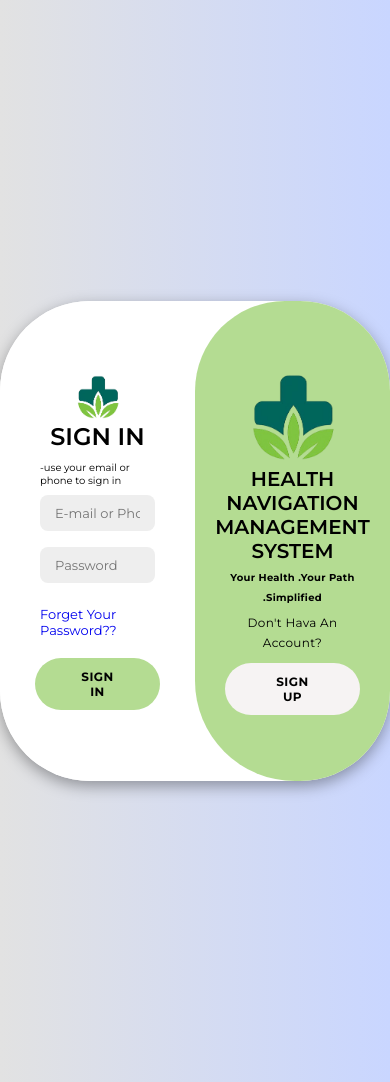
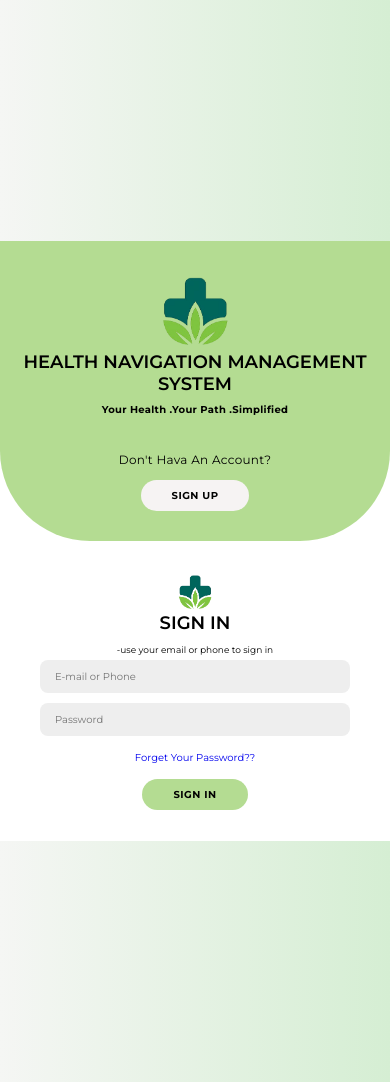
Before and after one commit to Farshe-Salman/Health_Navigation_and_Management_System-HNMS, a PHP site: page / in a window 390 px wide. Run offline with PHP 8.4, Linux system fonts and the light colour scheme.

Commit message:
updated css

```diff
--- a/style.css
+++ b/style.css
@@ -8,8 +8,7 @@
 }
 
 body{
-    background-color: #c9d6ff;
-    background: linear-gradient(to right, #e2e2e2, #c9d6ff);
+    background: linear-gradient(to right, #f5f6f4, #d5eed3);
     display: flex;
     align-items: center;
     justify-content: center;
@@ -26,6 +25,7 @@ body{
     width: 768px;
     max-width: 100%;
     min-height: 480px;
+
 }
 
 .container p{
@@ -75,9 +75,10 @@ body{
     border-color: transparent;
 }
 .container button:hover{
-    background-color:  #5885ce;
+    background-color:  #bde4ad;
     transform: scale(1.05);
     transition: all 0.3s ease-in-out;
+    border-color: #89d27a;
 }
 
 #img1{
@@ -171,6 +172,7 @@ body{
     font-size: 10px;
     margin: 5px 0;
     font-weight: bold;
+    padding-bottom: 25px;
 }
 
 #p2{
@@ -241,3 +243,148 @@ body{
 input.invalid {
     border: 1px solid red;
 }
+
+@media screen and (max-width: 610px) {
+    .container {
+        width: 100%;
+        min-height: 600px;
+        border-radius: 0;
+        bottom: 0;
+        box-shadow: none;
+        position: relative;
+        overflow: hidden;   /* ✅ added so forms slide inside container */
+    }
+
+    .form-container {   /* ✅ new common base for both forms */
+        width: 100%;
+        height: 50%;
+        position: absolute;
+        left: 0;
+        top: 0;
+        transition: transform 0.6s ease-in-out, opacity 0.6s ease-in-out;  /* ✅ smooth slide */
+    }
+
+    /* ---- SIGN-IN ---- */
+    .sign-in {
+        transform: translateY(0);   /* ✅ visible at start */
+        opacity: 1;
+        z-index: 2;
+        height: 150%;  /* ✅ make taller for mobile */
+        font-size: 12px; /* 👈 smaller text */
+    }
+
+    .container.active .sign-in {
+        transform: translateY(100%);  /* ✅ slide DOWN when hidden */
+        opacity: 0;
+        z-index: 1;
+    }
+
+    /* ---- SIGN-UP ---- */
+    .sign-up {
+        transform: translateY(-100%);  /* ✅ start ABOVE the container */
+        opacity: 0;
+        z-index: 1;
+        height: 50%;  /* ✅ make taller for mobile */
+        font-size: 12px; /* 👈 smaller text */
+    }
+
+    .container.active .sign-up {
+        transform: translateY(0);   /* ✅ slide into view */
+        opacity: 1;
+        z-index: 2;
+    }
+
+    /* ---- TOGGLE ---- */
+    .toggle-container {
+        top: 0;
+        left: 0;
+        width: 100%;
+        height: 50%;
+        border-radius: 0 0 90px 90px;
+        transition: all 0.6s ease-in-out;
+        transform: translateY(0);
+        z-index: 1000;
+        overflow: hidden;
+        position: absolute;
+    }
+
+    .container.active .toggle-container {
+        transform: translateY(100%);   /* ✅ slides down */
+        border-radius: 90px 90px 0 0;
+    }
+
+    .toggle {
+        width: 100%;
+        height: 200%;
+        left: 0;
+        top: -100%;
+        transform: translateY(0);
+        transition: all 0.6s ease-in-out;
+    }
+
+    .container.active .toggle {
+        transform: translateY(50%);
+    }
+
+    .toggle-panel {
+        width: 100%;
+        height: 50%;
+        display: flex;
+        align-items: center;
+        justify-content: center;
+        flex-direction: column;
+        padding: 10px;           /* 👈 smaller padding */
+        font-size : 12px;        /* 👈 smaller text */
+        transition: all 0.6s ease-in-out;
+    }
+
+    .toggle-left {
+        top: 0;
+        transform: translateY(-200%);   /* ✅ adjusted for vertical animation */
+    }
+    .container.active .toggle-left {
+        transform: translateY(0);
+    }
+
+    .toggle-right {
+        bottom: 0;
+        top: auto;
+        transform: translateY(0);
+    }
+    .container.active .toggle-right {
+        transform: translateY(200%);   /* ✅ slides out */
+    }
+    #img1{
+        width: 40px;
+        height: auto;
+    }
+
+    #img2{
+        width: 80px;
+        height: auto;
+    }
+
+    .forgot-pass{
+        font-size: 10px;
+        margin: 10px 0 5px;
+    }
+
+    .container form{
+        padding: 0 40px;
+    }
+    .container h1{
+        font-size: 18px;
+        padding-bottom: 0;
+    }
+     .container span{
+        font-size: 9px;
+    }
+    .container button{
+        font-size: 10px;
+        padding: 8px 30px;
+    }
+    .container input{
+        font-size: 10px;
+        margin: 5px 0;
+    }
+}
```
